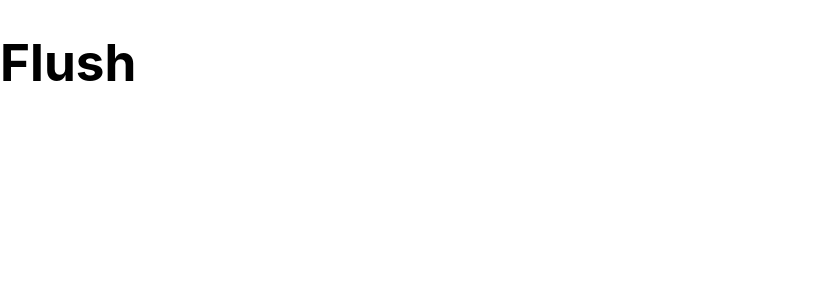
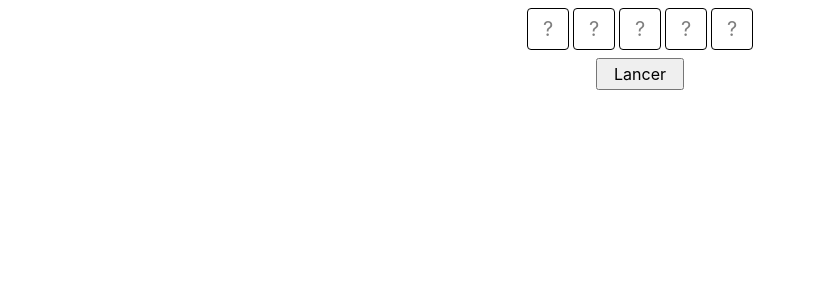
Before and after one commit to emiliendeon/flush, a React (Vite) app: page / in a window 1280 px wide. Shown: the top 300 px of the page, without its empty margins (0-813 px from the left). Built offline with nearby package versions, Linux system fonts and the light colour scheme.

Commit message:
feat: dice roller

```diff
--- a/package.json
+++ b/package.json
@@ -20,6 +20,7 @@
 		]
 	},
 	"dependencies": {
+		"clsx": "^2.1.0",
 		"react": "^18.2.0",
 		"react-dom": "^18.2.0"
 	},
--- a/src/App.tsx
+++ b/src/App.tsx
@@ -1,7 +1,9 @@
 import "./app.scss";
 
+import DiceRoller from "./components/diceRoller/DiceRoller";
+
 const App = () => {
-	return <h1>Flush</h1>;
+	return <DiceRoller diceCount={5} />;
 };
 
 export default App;
--- a/src/app.scss
+++ b/src/app.scss
@@ -2,4 +2,5 @@
 	flex: 1;
 	display: flex;
 	flex-direction: column;
+	padding: 8px;
 }
--- /dev/null
+++ b/src/components/dice/Dice.tsx
@@ -0,0 +1,38 @@
+import "./dice.scss";
+
+import clsx from "clsx";
+import { useMemo } from "react";
+
+export type DiceProps = {
+	value?: 0 | 1 | 2 | 3 | 4 | 5;
+};
+
+type Text = { content: string; color: string };
+
+const ValueToText: { [K in NonNullable<DiceProps["value"]>]: Text } = [
+	{ content: "9♣", color: "black" },
+	{ content: "10♥", color: "red" },
+	{ content: "V♠", color: "black" },
+	{ content: "D♦", color: "red" },
+	{ content: "R♣", color: "black" },
+	{ content: "A♥", color: "red" },
+];
+
+const DefaultText: Text = { content: "?", color: "gray" };
+
+const Dice = ({ value }: DiceProps) => {
+	const text = useMemo(() => {
+		if (value === undefined) {
+			return DefaultText;
+		}
+		return ValueToText[value];
+	}, [value]);
+
+	return (
+		<div className={clsx("dice", text.color)}>
+			<div className="content">{text.content}</div>
+		</div>
+	);
+};
+
+export default Dice;
--- /dev/null
+++ b/src/components/dice/dice.scss
@@ -0,0 +1,32 @@
+.dice {
+	display: flex;
+	justify-content: center;
+	align-items: center;
+	width: 40px;
+	height: 40px;
+	border: 1px solid #000000;
+	border-radius: 4px;
+
+	.content {
+		font-size: 20px;
+		user-select: none;
+	}
+
+	&.black {
+		.content {
+			color: #000000;
+		}
+	}
+
+	&.red {
+		.content {
+			color: #df0000;
+		}
+	}
+
+	&.gray {
+		.content {
+			color: #7f7f7f;
+		}
+	}
+}
--- /dev/null
+++ b/src/components/diceRoller/DiceRoller.tsx
@@ -0,0 +1,37 @@
+import "./diceRoller.scss";
+
+import Dice, { type DiceProps } from "../dice/Dice";
+import Button from "../form/button/Button";
+import { useState } from "react";
+
+type DiceRollerProps = {
+	diceCount: number;
+};
+
+const DiceRoller = ({ diceCount }: DiceRollerProps) => {
+	const [values, setValues] = useState<Array<DiceProps["value"]>>(
+		Array.from({ length: diceCount }, () => undefined)
+	);
+
+	const onRoll = () => {
+		setValues(
+			Array.from(
+				{ length: diceCount },
+				() => Math.floor(Math.random() * 6) as DiceProps["value"]
+			)
+		);
+	};
+
+	return (
+		<div className="dice-roller">
+			<div className="dice-row">
+				{Array.from({ length: diceCount }, (_v, k) => (
+					<Dice key={k} value={values[k]} />
+				))}
+			</div>
+			<Button label="Lancer" onClick={onRoll} />
+		</div>
+	);
+};
+
+export default DiceRoller;
--- /dev/null
+++ b/src/components/diceRoller/diceRoller.scss
@@ -0,0 +1,11 @@
+.dice-roller {
+	display: flex;
+	flex-direction: column;
+	align-items: center;
+	gap: 8px;
+
+	.dice-row {
+		display: flex;
+		gap: 4px;
+	}
+}
--- /dev/null
+++ b/src/components/form/button/Button.tsx
@@ -0,0 +1,16 @@
+import "./button.scss";
+
+export type ButtonProps = {
+	label: string;
+	onClick?: () => void;
+};
+
+const Button = ({ label, onClick }: ButtonProps) => {
+	return (
+		<button className="button" type="button" onClick={onClick}>
+			{label}
+		</button>
+	);
+};
+
+export default Button;
--- /dev/null
+++ b/src/components/form/button/button.scss
@@ -0,0 +1,8 @@
+.button {
+	display: flex;
+	justify-content: center;
+	align-items: center;
+	height: 32px;
+	padding: 0 16px;
+	font-size: 16px;
+}
```
Also changed, not shown: .eslintrc.json, 1 other file (tests, documents, lock files or other folders).
